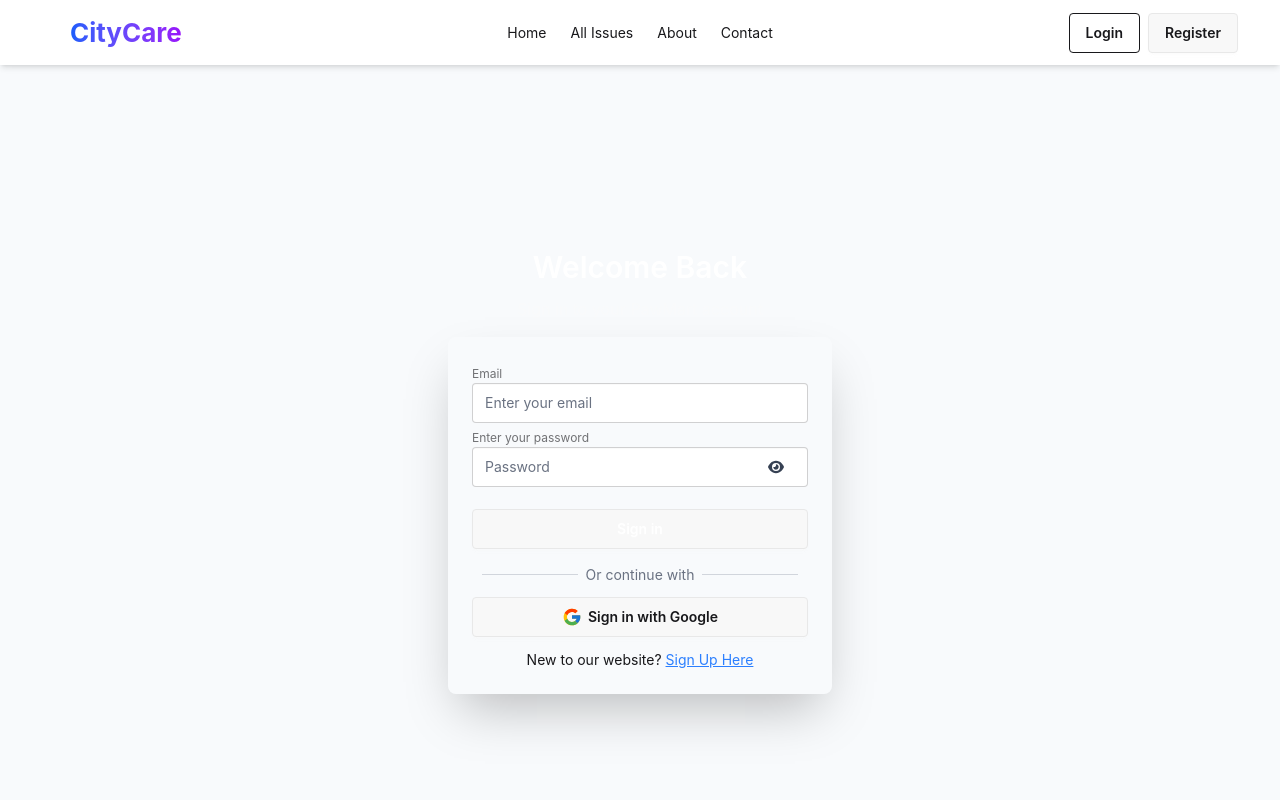
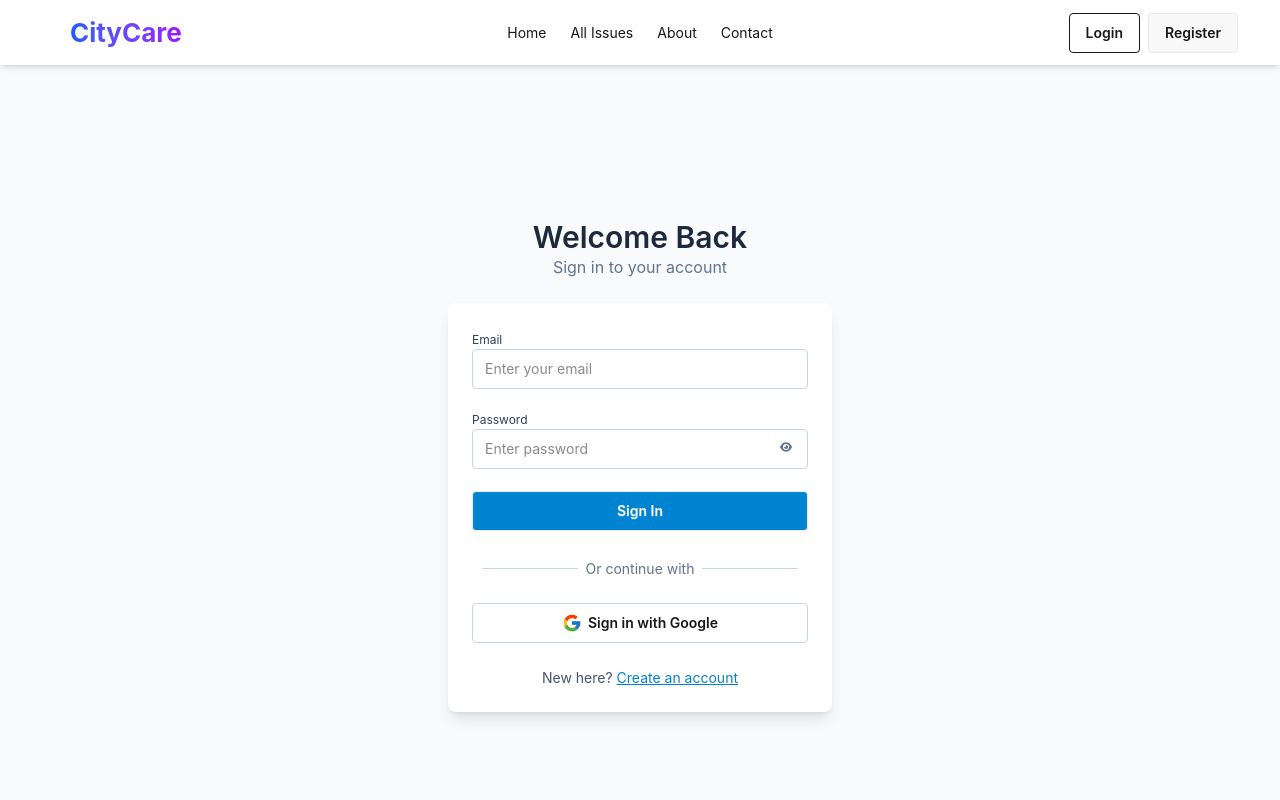
Before and after one commit to mahfuz-shakib/CityCare-frontend, a React (Vite) app: page /login in a window 1280 px wide. Shown: the top 800 px of the page. Built offline with nearby package versions, Linux system fonts and the light colour scheme; no server answers.

Commit message:
dashboard layout implementation and fixes issues

```diff
--- a/src/components/Form/ReportIssueForm.jsx
+++ b/src/components/Form/ReportIssueForm.jsx
@@ -166,7 +166,7 @@ const ReportIssueForm = () => {
                 {errors.description && <p className="mt-1 text-xs text-red-500">{errors.description.message} </p>}
               </div>
 
-              <button className={`btn mx-auto w-72  md:w-sm  text-whit mt-4 hover:bg-purple-800  "bg-grad"`}>
+              <button className={`btn mx-auto w-72  md:w-sm  mt-4 bg-lime-600 "`}>
                 Report Issue
               </button>
             </fieldset>
--- a/src/components/Navbar.jsx
+++ b/src/components/Navbar.jsx
@@ -133,7 +133,7 @@ const Navbar = memo(() => {
                   animate={{ opacity: 1, y: 0, scale: 1 }}
                   exit={{ opacity: 0, y: -10, scale: 0.95 }}
                   transition={{ duration: 0.2 }}
-                  className="absolute w-48 right-0 bg-white shadow-xl border border-gray-200 flex flex-col text-center p-2 space-y-1 rounded-lg mt-12 z-50"
+                  className="absolute w-48 right-0 top-2 bg-white shadow-xl border border-gray-200 flex flex-col text-center p-2 space-y-1 rounded-lg mt-12 z-50"
                 >
                   <motion.div whileHover={{ backgroundColor: "#f3f4f6" }}>
                     <Link
--- a/src/layout/DashboardLayout.jsx
+++ b/src/layout/DashboardLayout.jsx
@@ -6,6 +6,7 @@ import AdminMenu from '../components/Dashboard/Menu/AdminMenu';
 import StaffMenu from '../components/Dashboard/Menu/StaffMenu';
 import CitizenMenu from '../components/Dashboard/Menu/CitizenMenu';
 import Loader from '../components/Loader';
+import Container from "../container/Container";
 
 const DashboardLayout = () => {
   const { role, roleLoading } = useRole();
@@ -24,6 +25,7 @@ const DashboardLayout = () => {
     }
   };
   return (
+    <div className="">
     <div className="drawer lg:drawer-open">
       <input id="my-drawer-4" type="checkbox" className="drawer-toggle" />
       <div className="drawer-content">
@@ -97,6 +99,7 @@ const DashboardLayout = () => {
         </motion.div>
       </div>
     </div>
+    </div>
   );
 };
 
--- a/src/pages/Dashboard/Citizen/MyIssues.jsx
+++ b/src/pages/Dashboard/Citizen/MyIssues.jsx
@@ -65,7 +65,14 @@ const MyIssues = () => {
 
   return (
     <Container>
-      <h1>citizen: my issues: {myIssues.length}</h1>
+      <div className=" rounded-xl py-10 mb-8">
+        <h1 className="text-4xl font-bold text-slate-800 mb-3">
+          My Issues
+        </h1>
+        <p className="text-lg text-slate-600 leading-relaxed">
+          Track and manage all the issues you've reported. View their status, priority, and take action when needed.
+        </p>
+      </div>
 
       <div className="mt-12 mx-auto w-fit">
         <label className="input rounded-full w-full lg:w-md ">
--- a/src/pages/Dashboard/Citizen/ReportIssue.jsx
+++ b/src/pages/Dashboard/Citizen/ReportIssue.jsx
@@ -35,6 +35,14 @@ const ReportIssue = () => {
 
   return (
     <Container>
+      <div className=" rounded-xl mt-10">
+        <h1 className="text-4xl font-bold text-slate-800 mb-3">
+          Report an Issue
+        </h1>
+        <p className="text-lg text-slate-600 leading-relaxed">
+          Help us improve your city by reporting issues. Share details about problems you've noticed in your community.
+        </p>
+      </div>
       <ReportIssueForm />
     </Container>
   );
--- a/src/pages/Dashboard/Staff/AssignedIssues.jsx
+++ b/src/pages/Dashboard/Staff/AssignedIssues.jsx
@@ -1,7 +1,6 @@
 import React, { useState } from "react";
 import { motion } from "framer-motion";
 import { useQuery, useQueryClient } from "@tanstack/react-query";
-import { Link } from "react-router";
 import useAxiosSecure from "../../../hooks/useAxiosSecure";
 import useAuth from "../../../hooks/useAuth";
 import Container from "../../../container/Container";
@@ -102,7 +101,7 @@ const AssignedIssues = () => {
         <tbody>
           {issues?.map((list, index) => {
             return (
-              <tr key={list._id} className={`${index % 2 ? "bg-gray-50" : "bg-violet-50"}`}>
+              <motion.tr key={list._id} className={`${index % 2 ? "bg-gray-50" : "bg-violet-50"}`}>
                 <td>{index + 1}</td>
                 <td>
                   <div className="font-bold">{list.title}</div>
--- a/src/pages/Login/Login.jsx
+++ b/src/pages/Login/Login.jsx
@@ -68,8 +68,9 @@ const Login = () => {
   };
 
   return (
-    <div className={`min-h-screen flex justify-center items-center `}>
+  <div className="min-h-screen flex justify-center items-center bg-slate-50">
     <title>Login</title>
+
     <Container>
       <div className="md:flex justify-center items-center">
         <motion.div
@@ -79,72 +80,115 @@ const Login = () => {
           viewport={{ once: true }}
           className="md:w-1/2"
         >
-            <div className="text-center ">
-              <h1 className="text-3xl font-semibold  my-3 text-white">Welcome Back</h1>
-              <p className="text-gray-50 mb-4">Sign in to your PawMart account</p>
+          {/* Header */}
+          <div className="text-center mb-6">
+            <h1 className="text-3xl font-semibold text-slate-800">
+              Welcome Back
+            </h1>
+            <p className="text-slate-500">
+              Sign in to your account
+            </p>
           </div>
-            <div className={`card w-full max-w-sm mx-auto shrink-0 shadow-2xl  `}>
+
+          {/* Card */}
+          <div className="card w-full max-w-sm mx-auto bg-white shadow-lg">
             <div className="card-body">
+
               <form onSubmit={handleSubmit(onSubmit)}>
-                  <fieldset className="fieldset">
+                <fieldset className="fieldset space-y-4">
+
+                  {/* Email */}
                   <div>
-                      <label className="label">Email</label>
+                    <label className="label text-slate-700">Email</label>
                     <input
                       type="email"
                       {...register("email", {
-                          required: "email must be required",
-                          message: "Please give a valid email",
+                        required: "Email is required",
                       })}
-                        className="input-field"
+                      className="input input-bordered w-full border-slate-300 focus:border-sky-500"
                       placeholder="Enter your email"
                     />
-                      {errors.email && <p className="mt-1 text-xs text-red-500">{errors.email.message} </p>}
+                    {errors.email && (
+                      <p className="mt-1 text-xs text-red-500">
+                        {errors.email.message}
+                      </p>
+                    )}
                   </div>
+
+                  {/* Password */}
                   <div>
-                      <label className="label">Enter your password</label>
+                    <label className="label text-slate-700">
+                      Password
+                    </label>
+
                     <div className="relative">
                       <input
                         type={showPassword ? "text" : "password"}
                         {...register("password", {
-                            required: "password must be required",
-                            message: "Password is incorrect",
+                          required: "Password is required",
                         })}
-                          id="password"
-                          className="input-field"
-                          placeholder="Password"
+                        className="input input-bordered w-full border-slate-300 focus:border-sky-500"
+                        placeholder="Enter password"
                       />
+
                       <button
+                        type="button"
                         onClick={() => setShowPassword(!showPassword)}
-                          type="button"
-                          className="text-base text-gray-700 absolute top-3 right-6 hover:cursor-pointer z-10"
+                        className="absolute top-3 right-4 text-slate-500 hover:text-slate-700"
                       >
                         {showPassword ? <FaEyeSlash /> : <FaEye />}
                       </button>
                     </div>
-                      {errors.password && <p className="mt-1 text-xs text-red-500">{errors.password.message} </p>}
+
+                    {errors.password && (
+                      <p className="mt-1 text-xs text-red-500">
+                        {errors.password.message}
+                      </p>
+                    )}
                   </div>
-                    {/* <Link to="/forgotPassword" className="link link-hover mt-2">
-                      Forgot password?
-                    </Link> */}
-                    <button className={`btn text-white mt-4 hover:bg-gray-500`}>Sign in</button>
+
+                  {/* Submit */}
+                  <button className="btn w-full bg-sky-600 hover:bg-sky-700 text-white">
+                    Sign In
+                  </button>
                 </fieldset>
               </form>
-                {error && <p className="text-red-500">{error}</p>}
-                <div className="flex justify-center items-center gap-2 my-1">
-                  <h1 className="h-px w-24 bg-gray-300"></h1>
-                  <h1 className="text-sm text-gray-500">Or continue with</h1>
-                  <h1 className="h-px w-24 bg-gray-300"></h1>
+
+              {error && (
+                <p className="text-red-500 text-sm mt-2">
+                  {error}
+                </p>
+              )}
+
+              {/* Divider */}
+              <div className="flex justify-center items-center gap-2 my-4">
+                <span className="h-px w-24 bg-slate-300"></span>
+                <span className="text-sm text-slate-500">
+                  Or continue with
+                </span>
+                <span className="h-px w-24 bg-slate-300"></span>
               </div>
-                <button onClick={handleGoogleAuth} className="btn mb-1">
-                  <FcGoogle className="text-xl"></FcGoogle>
+
+              {/* Google Login */}
+              <button
+                onClick={handleGoogleAuth}
+                className="btn w-full border border-slate-300 bg-white hover:bg-slate-100"
+              >
+                <FcGoogle className="text-xl" />
                 Sign in with Google
               </button>
-                <p className="text-center">
-                  New to our website?{" "}
-                  <Link to="/register" className="text-blue-500 underline">
-                    Sign Up Here
+
+              {/* Footer */}
+              <p className="text-center text-slate-600 mt-4">
+                New here?{" "}
+                <Link
+                  to="/register"
+                  className="text-sky-600 hover:text-sky-700 underline"
+                >
+                  Create an account
                 </Link>
               </p>
+
             </div>
           </div>
         </motion.div>
@@ -152,6 +196,7 @@ const Login = () => {
     </Container>
   </div>
 );
+
 };
 
 export default Login;
--- a/src/pages/Register/Register.jsx
+++ b/src/pages/Register/Register.jsx
@@ -9,7 +9,7 @@ import { FcGoogle } from "react-icons/fc";
 import { AuthContext } from "../../providers/AuthContext";
 import Container from "../../container/Container";
 import { imageUpload } from "../../utils";
-import { useMutation } from "@tanstack/react-query";
+import { useMutation, useQueryClient } from "@tanstack/react-query";
 import useAxiosSecure from "../../hooks/useAxiosSecure";
 const Register = () => {
   const [showPassword, setShowPassword] = useState(false);
@@ -64,127 +64,174 @@ const Register = () => {
   };
 
  return (
-    <div className={`min-h-screen flex justify-center items-center`}>
+  <div className="min-h-screen flex justify-center items-center bg-slate-50">
     <title>Register</title>
 
     <Container>
       <div className="md:flex justify-center items-center gap-36 mb-12">
+
+        {/* Left Content */}
         <motion.div
           initial={{ x: -150, opacity: 0 }}
           animate={{ x: 0, opacity: 1 }}
           transition={{ duration: 1, ease: easeInOut }}
           viewport={{ once: true }}
-            className=" my-10"
+          className="my-10 text-center"
         >
-            <div className="text-center ">
-              <h1 className="text-3xl md:text-5xl font-semibold  my-3 text-yellow-400">Join CityCare</h1>
-              <p className="text-gra-500 mb-4">Create your account</p>
-            </div>
+          <h1 className="text-3xl md:text-5xl font-semibold text-slate-800 mb-3">
+            Join <span className="text-sky-600">CityCare</span>
+          </h1>
+          <p className="text-slate-500">
+            Create your citizen account
+          </p>
         </motion.div>
+
+        {/* Form Card */}
         <motion.div
           initial={{ x: 150, opacity: 0 }}
           animate={{ x: 0, opacity: 1 }}
           transition={{ duration: 1, ease: easeInOut }}
           viewport={{ once: true }}
         >
-            <div className={`card w-full max-w-sm mx-auto shrink-0 shadow-2xl`}>
+          <div className="card w-full max-w-sm mx-auto bg-white shadow-lg">
             <div className="card-body">
+
               <form onSubmit={handleSubmit(onSubmit)}>
-                  <fieldset className="fieldset">
+                <fieldset className="fieldset space-y-4">
+
+                  {/* Name */}
                   <div>
-                      <label className="label">Name</label>
+                    <label className="label text-slate-700">Full Name</label>
                     <input
                       type="text"
-                        id="name"
                       {...register("name", {
-                          required: "Name must be required",
-                          minLength: { value: 3, message: "Name atleast 3 character" },
-                          maxLength: { value: 25, message: "Name atmost 25 character" },
+                        required: "Name is required",
+                        minLength: { value: 3, message: "Minimum 3 characters" },
+                        maxLength: { value: 25, message: "Maximum 25 characters" },
                       })}
+                      className="input input-bordered w-full border-slate-300 focus:border-sky-500"
                       placeholder="Enter your full name"
-                        className="input-field"
                     />
-                      {errors.name && <p className="mt-1 text-xs text-red-500">{errors.name.message} </p>}
+                    {errors.name && (
+                      <p className="mt-1 text-xs text-red-500">
+                        {errors.name.message}
+                      </p>
+                    )}
                   </div>
 
+                  {/* Email */}
                   <div>
-                      <label className="label">Email</label>
+                    <label className="label text-slate-700">Email</label>
                     <input
                       type="email"
-                        id="email"
                       {...register("email", {
-                          required: "email must be required",
-                          pattern: { value: /^[^\s@]+@[^\s@]+\.[^\s@]+$/, message: "Please enter a valid email" },
+                        required: "Email is required",
+                        pattern: {
+                          value: /^[^\s@]+@[^\s@]+\.[^\s@]+$/,
+                          message: "Enter a valid email",
+                        },
                       })}
-                        className="input-field"
+                      className="input input-bordered w-full border-slate-300 focus:border-sky-500"
                       placeholder="Enter your email"
                     />
-                      {errors.email && <p className="mt-1 text-xs text-red-500">{errors.email.message} </p>}
+                    {errors.email && (
+                      <p className="mt-1 text-xs text-red-500">
+                        {errors.email.message}
+                      </p>
+                    )}
                   </div>
+
+                  {/* Profile Image */}
                   <div>
-                      <label className="label">Profile Image</label>
+                    <label className="label text-slate-700">Profile Image</label>
                     <input
                       type="file"
-                        id="image"
                       accept="image/*"
-                        {...register("image", { required: "image must be required" })}
-                        className="block w-full text-sm text-gray-500
+                      {...register("image", { required: "Image is required" })}
+                      className="block w-full text-sm text-slate-500
                         file:mr-4 file:py-2 file:px-4
                         file:rounded-md file:border-0
                         file:text-sm file:font-semibold
-                    file:bg-lime-50 file:text-lime-700
-                    hover:file:bg-lime-100
-                    bg-gray-100 border border-dashed border-lime-300 rounded-md cursor-pointer
-                      focus:outline-none focus:ring-2 focus:ring-lime-400 focus:border-lime-400
-                      py-2"
+                        file:bg-sky-50 file:text-sky-700
+                        hover:file:bg-sky-100
+                        bg-slate-100 border border-dashed border-slate-300
+                        rounded-md cursor-pointer py-2"
                     />
-                      {/* <p className="mt-1 text-xs text-gray-400">PNG, JPG or JPEG (max 2MB)</p> */}
+                    {errors.image && (
+                      <p className="mt-1 text-xs text-red-500">
+                        {errors.image.message}
+                      </p>
+                    )}
                   </div>
+
+                  {/* Password */}
                   <div>
-                      <label className="label">Password</label>
+                    <label className="label text-slate-700">Password</label>
                     <div className="relative">
                       <input
                         type={showPassword ? "text" : "password"}
-                          id="password"
                         {...register("password", {
-                            required: "password must be required",
+                          required: "Password is required",
                           pattern: {
                             value: /^(?=.*[a-z])(?=.*[A-Z])(?=.*\d).{6,}$/,
                             message:
-                                "Password must be atleast one uppercase, lowercase character and digit respectively",
+                              "At least 1 uppercase, 1 lowercase & 1 number",
                           },
                         })}
-                          className="input-field"
+                        className="input input-bordered w-full border-slate-300 focus:border-sky-500"
                         placeholder="Create a password"
                       />
                       <button
+                        type="button"
                         onClick={() => setShowPassword(!showPassword)}
-                          type="button"
-                          className="text-base text-gray-700  absolute top-3 right-6 hover:cursor-pointer z-10"
+                        className="absolute top-3 right-4 text-slate-500 hover:text-slate-700"
                       >
                         {showPassword ? <FaEyeSlash /> : <FaEye />}
                       </button>
                     </div>
-                      {errors.password && <p className="mt-1 text-xs text-red-500">{errors.password.message} </p>}
+                    {errors.password && (
+                      <p className="mt-1 text-xs text-red-500">
+                        {errors.password.message}
+                      </p>
+                    )}
                   </div>
-                    <button className={`btn mt-4 hover:scale-101`}>Create Account</button>
+
+                  {/* Submit */}
+                  <button className="btn w-full bg-sky-600 hover:bg-sky-700 text-white">
+                    Create Account
+                  </button>
                 </fieldset>
               </form>
-                <div className="flex justify-center items-center gap-2 my-1">
-                  <h1 className="h-px w-24 bg-gray-300"></h1>
-                  <h1 className="text-sm text-gray-500">Or continue with</h1>
-                  <h1 className="h-px w-24 bg-gray-300"></h1>
+
+              {/* Divider */}
+              <div className="flex justify-center items-center gap-2 my-4">
+                <span className="h-px w-24 bg-slate-300"></span>
+                <span className="text-sm text-slate-500">
+                  Or continue with
+                </span>
+                <span className="h-px w-24 bg-slate-300"></span>
               </div>
-                <button onClick={handleGoogleAuth} className="btn mb-1">
-                  <FcGoogle className="text-xl"></FcGoogle>
-                  Sign Up with Google
+
+              {/* Google */}
+              <button
+                onClick={handleGoogleAuth}
+                className="btn w-full bg-white border border-slate-300 hover:bg-slate-100"
+              >
+                <FcGoogle className="text-xl" />
+                Sign up with Google
               </button>
-                <p className="text-center">
+
+              {/* Footer */}
+              <p className="text-center text-slate-600 mt-4">
                 Already have an account?{" "}
-                  <Link to="/login" className="text-blue-500 underline">
-                    Login in Here
+                <Link
+                  to="/login"
+                  className="text-sky-600 hover:text-sky-700 underline"
+                >
+                  Login here
                 </Link>
               </p>
+
             </div>
           </div>
         </motion.div>
@@ -192,6 +239,7 @@ const Register = () => {
     </Container>
   </div>
 );
+
 };
 
 export default Register;
```
Also changed, not shown: src/components/Dashboard/Menu/CitizenMenu.jsx (+1 -10 lines), src/pages/All-Issues/Issues.jsx (+5 -5 lines), src/pages/Home/Banner/Banner.jsx (+7 -3 lines). Lines whose indentation alone changed are shown as unchanged.
